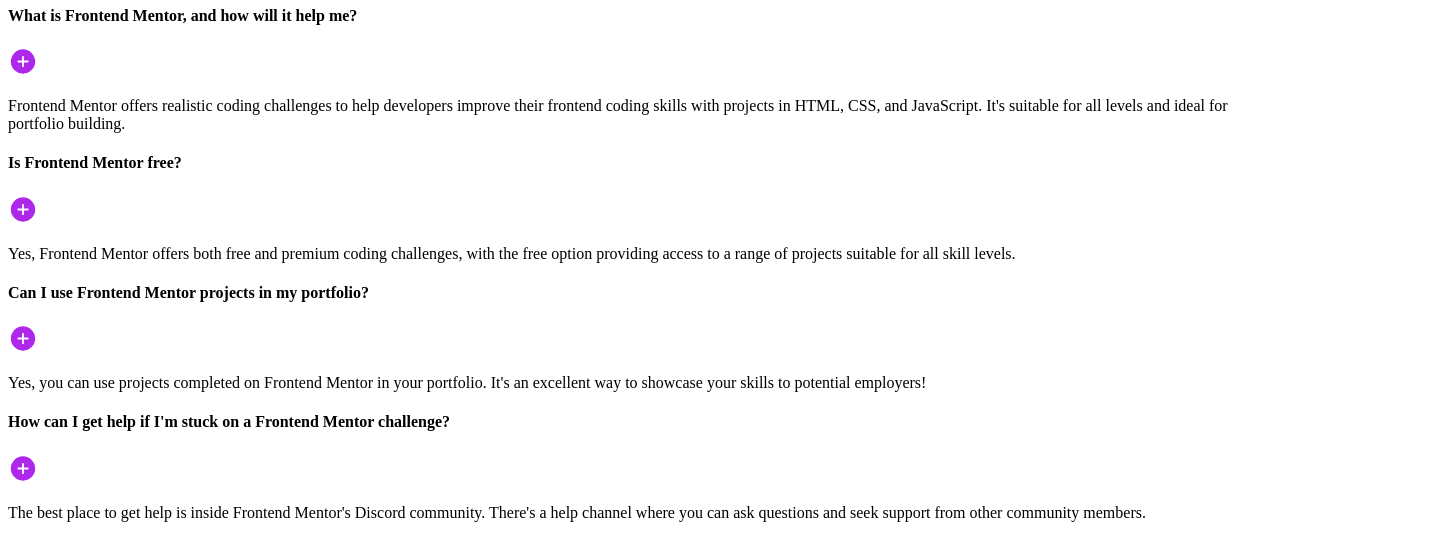
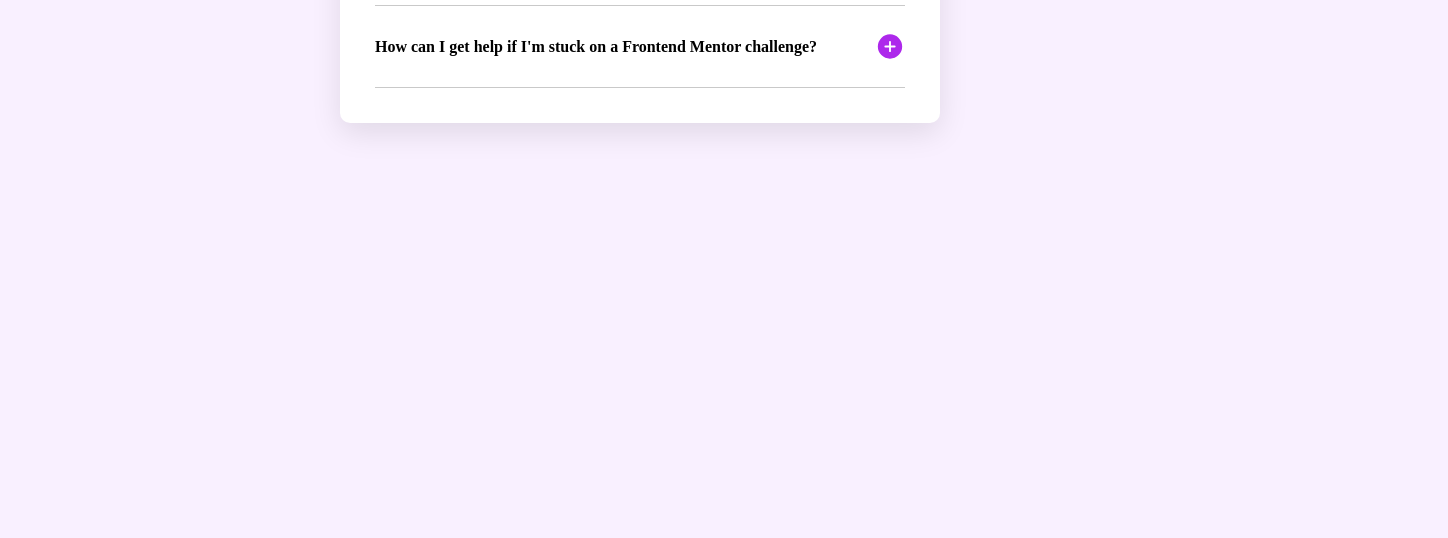
Before and after one commit to Emmmex12/FAQs, a plain HTML site: page Index.html in a window 1280 px wide. Shown: the part 450-988 px from the top of the page, 1448 px wide, since content can reach past the window. After the commit the page ends 800 px from the top, so only its background shows below. Drawn offline with Linux system fonts and the light colour scheme.

Commit message:
Update Index.html

```diff
--- a/Index.html
+++ b/Index.html
@@ -6,7 +6,7 @@
     <meta name="viewport" content="width=device-width, initial-scale=1.0">
     <title>FAQ accoordion</title>
     <link rel="shortcut icon" href="./assets/images/favicon-32x32.png" type="image/x-icon">
-    <link rel="stylesheet" href="faq.css">
+    <link rel="stylesheet" href="style.css">
 </head>
 
 <body>
```
